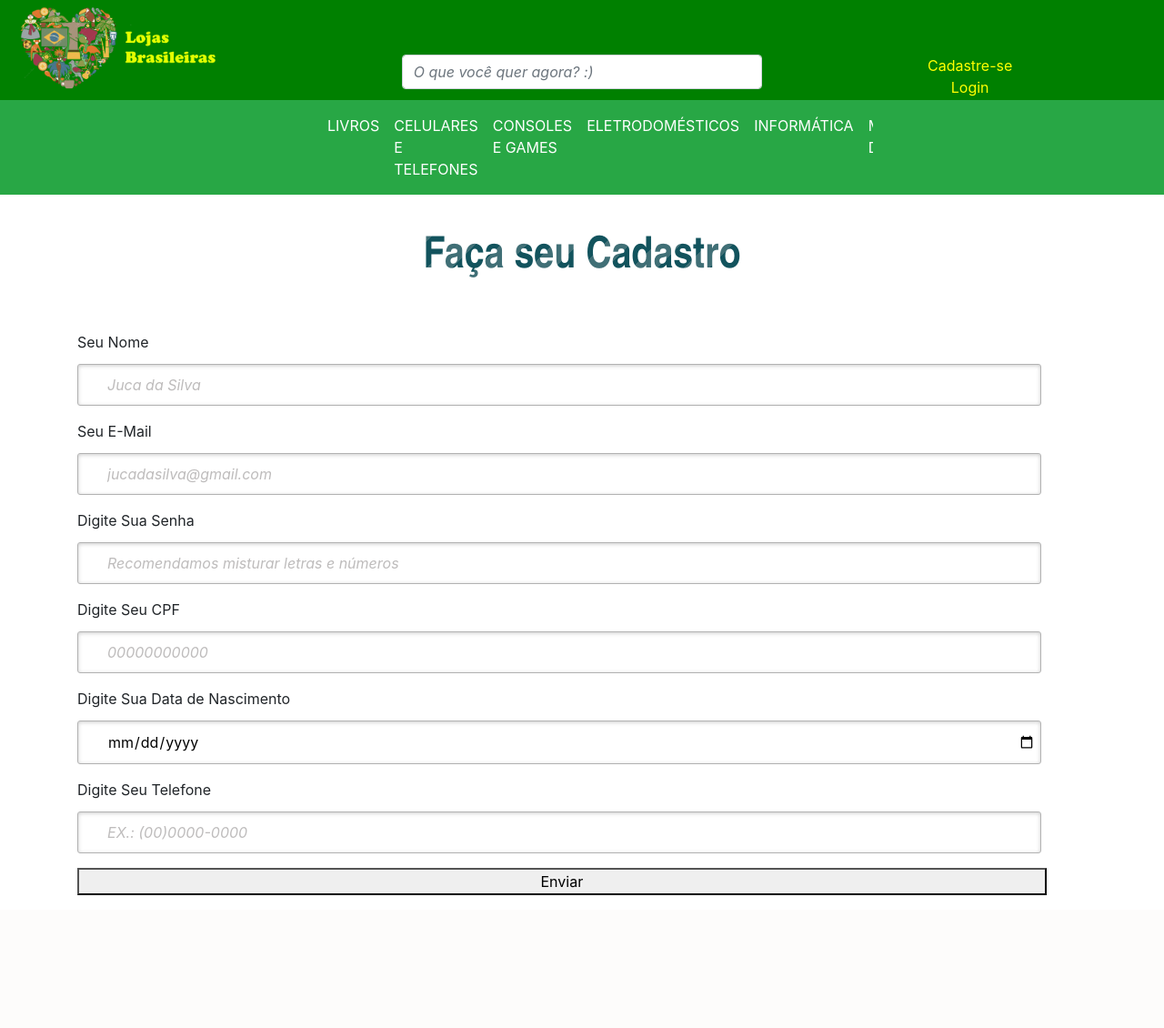
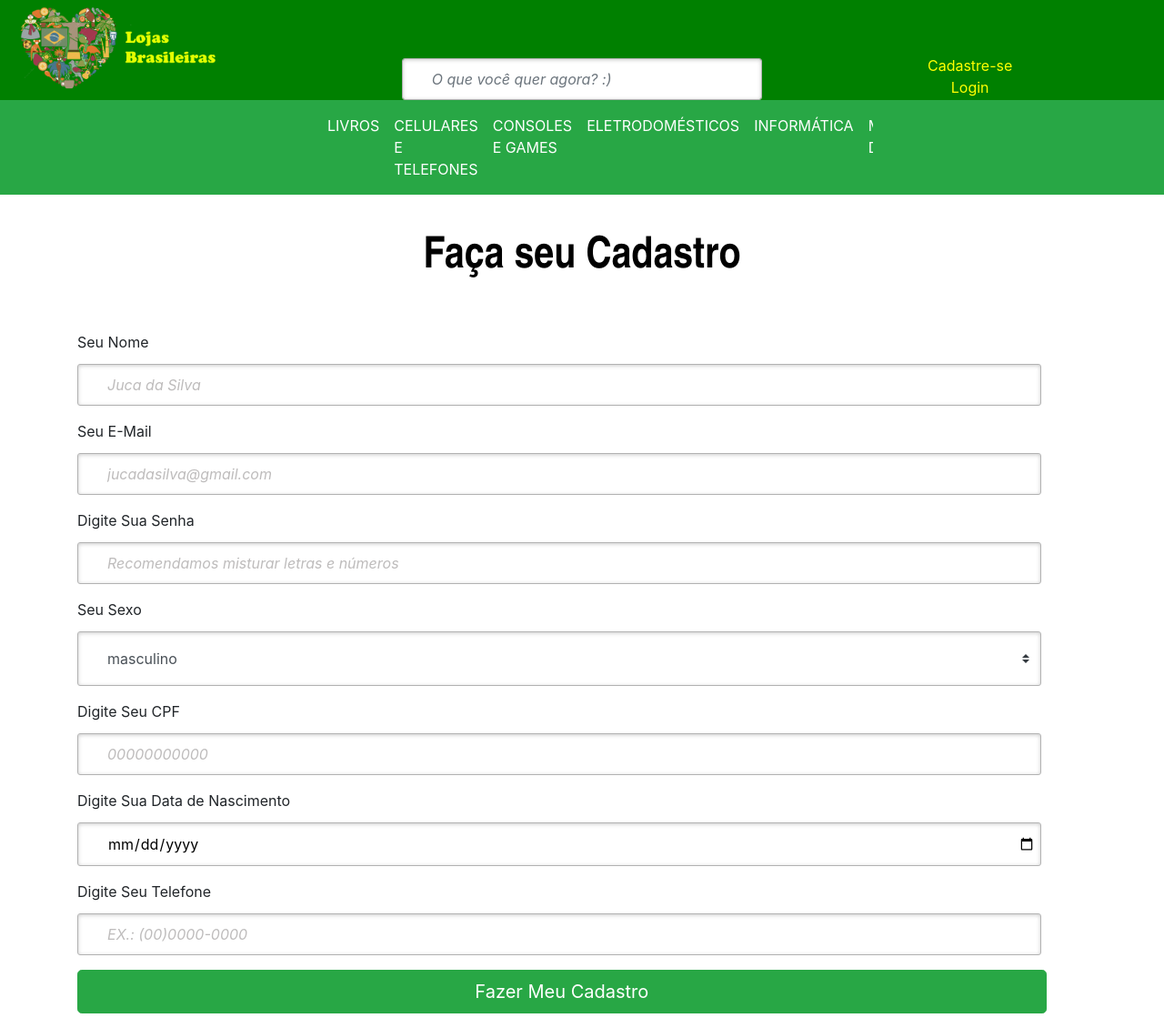
Before and after one commit to rodrigogoes/e-commerce, a PHP site: page /cadastro_usuario.php in a window 1280 px wide. Shown: the whole page at 91% size. Before the commit the page ends 984 px from the top, so only its background shows below. Run offline with PHP 8.4, Linux system fonts and the light colour scheme; some libraries are stand-ins or nearby versions.

Commit message:
Edita Cadastro

```diff
--- a/cadastro_usuario.php
+++ b/cadastro_usuario.php
@@ -27,6 +27,17 @@
                     <input id="passwordsignup" name="senha" required="required" type="password" placeholder="Recomendamos misturar letras e números"/>
                 </p>
                 <p>
+                    <label for="emailsignup" class="grupo" data-icon="e" >Seu Sexo</label></br>
+                     <select name="sexo" class="custom-select">
+                         <option value="sexom">
+                             masculino
+                         </option>
+                         <option value="sexof">
+                         Feminino
+                         </option>
+                     </select>
+                </p>
+                <p>
                     <label for="passwordsignup" class="uname" data-icon="p">Digite Seu CPF </label></br>
                     <input id="passwordsignup" name="cpf" required="required" type="text" placeholder="00000000000"/>
                 </p>
@@ -39,7 +50,8 @@
                     <input id="passwordsignup" name="telefone" required="required" type="text" placeholder="EX.: (00)0000-0000"/>
                 </p>
                 <p>
-                 <button style="width: 96%" href='inserir_cadastro.php'>Enviar</button>
+                <a style="text-decoration: none" href="inserir_cadastro.php"><button style="width: 96%" type="button" class="btn btn-success btn-lg btn-block">Fazer Meu Cadastro</button></a>
+
             </form>
         </div>
 
--- a/estilo/principal.css
+++ b/estilo/principal.css
@@ -13,11 +13,11 @@
 #wrapper h1{
 	background:
 	-webkit-repeating-linear-gradient(-45deg,
-		rgb(18, 83, 93) ,
-		rgb(18, 83, 93) 20px,
-		rgb(64, 111, 118) 20px,
-		rgb(64, 111, 118) 40px,
-		rgb(18, 83, 93) 40px);
+		rgb(0, 0, 0) ,
+		rgb(0, 0, 0) 20px,
+		rgb(0, 0, 0) 20px,
+		rgb(0, 0, 0) 40px,
+		rgb(0, 0, 0) 40px);
 	-webkit-text-fill-color: transparent;
 	-webkit-background-clip: text;
 }
@@ -51,7 +51,7 @@
   outline: none;
 }
 /* all the input except submit and checkbox */
-#wrapper input:not([type="checkbox"]){
+#wrapper select, input:not([type="checkbox"]){
 	width: 92%;
 	margin-top: 4px;
 	padding: 10px 5px 10px 32px;
```
